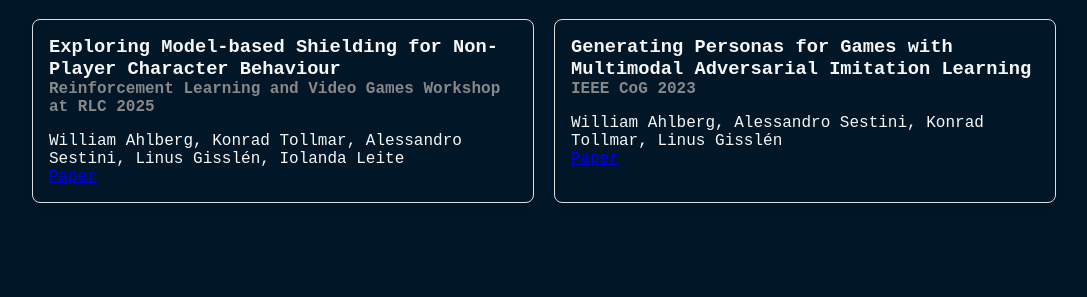
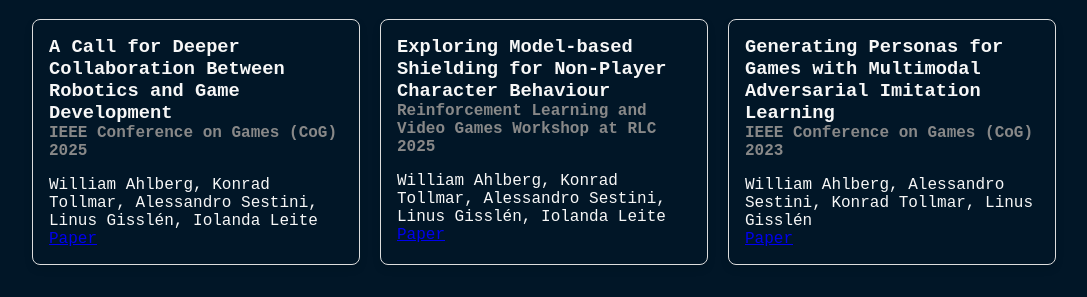
Before and after one commit to william-ahlberg/william-ahlberg.github.io, a website: page index.html in a window 1280 px wide. Shown: the part 603-900 px from the top of the page, without its empty margins (96-1183 px from the left). Before the commit the page ends 838 px from the top, so only its background shows below. Drawn offline with Linux system fonts and the light colour scheme.

Commit message:
Update publication entries in index.html

```diff
--- a/index.html
+++ b/index.html
@@ -48,16 +48,22 @@
     <h1>Publications</h1>
         <div class="card-collection">
             <div class="card">
-            <h3>Exploring Model-based Shielding for Non-Player Character Behaviour</h3>
-            <h4>Reinforcement Learning and Video Games Workshop at RLC 2025</h4>
-            <p>William Ahlberg, Konrad Tollmar, Alessandro Sestini, Linus Gisslén, Iolanda Leite</p>
-            <a href="https://openreview.net/pdf?id=en6i5l6ObB" target="_blank">Paper</a>
+                <h3>A Call for Deeper Collaboration Between Robotics and Game Development</h3>
+                <h4>IEEE Conference on Games (CoG) 2025</h4>
+                <p>William Ahlberg, Konrad Tollmar, Alessandro Sestini, Linus Gisslén, Iolanda Leite</p>
+                <a href="https://openreview.net/pdf?id=en6i5l6ObB" target="_blank">Paper</a>
+            </div>
+            <div class="card">
+                <h3>Exploring Model-based Shielding for Non-Player Character Behaviour</h3>
+                <h4>Reinforcement Learning and Video Games Workshop at RLC 2025</h4>
+                <p>William Ahlberg, Konrad Tollmar, Alessandro Sestini, Linus Gisslén, Iolanda Leite</p>
+                <a href="https://openreview.net/pdf?id=en6i5l6ObB" target="_blank">Paper</a>
             </div>
             <div class="card">
                 <h3>Generating Personas for Games with Multimodal Adversarial Imitation Learning</h3>
-                <h4>IEEE CoG 2023</h4>
+                <h4>IEEE Conference on Games (CoG) 2023</h4>
                 <p>William Ahlberg, Alessandro Sestini, Konrad Tollmar, Linus Gisslén</p>
-                <a href="https://arxiv.org/abs/2106.00000" target="_blank">Paper</a>
+                <a href="https://arxiv.org/abs/2308.07598" target="_blank">Paper</a>
             </div>
         </div>
 </body>
```
